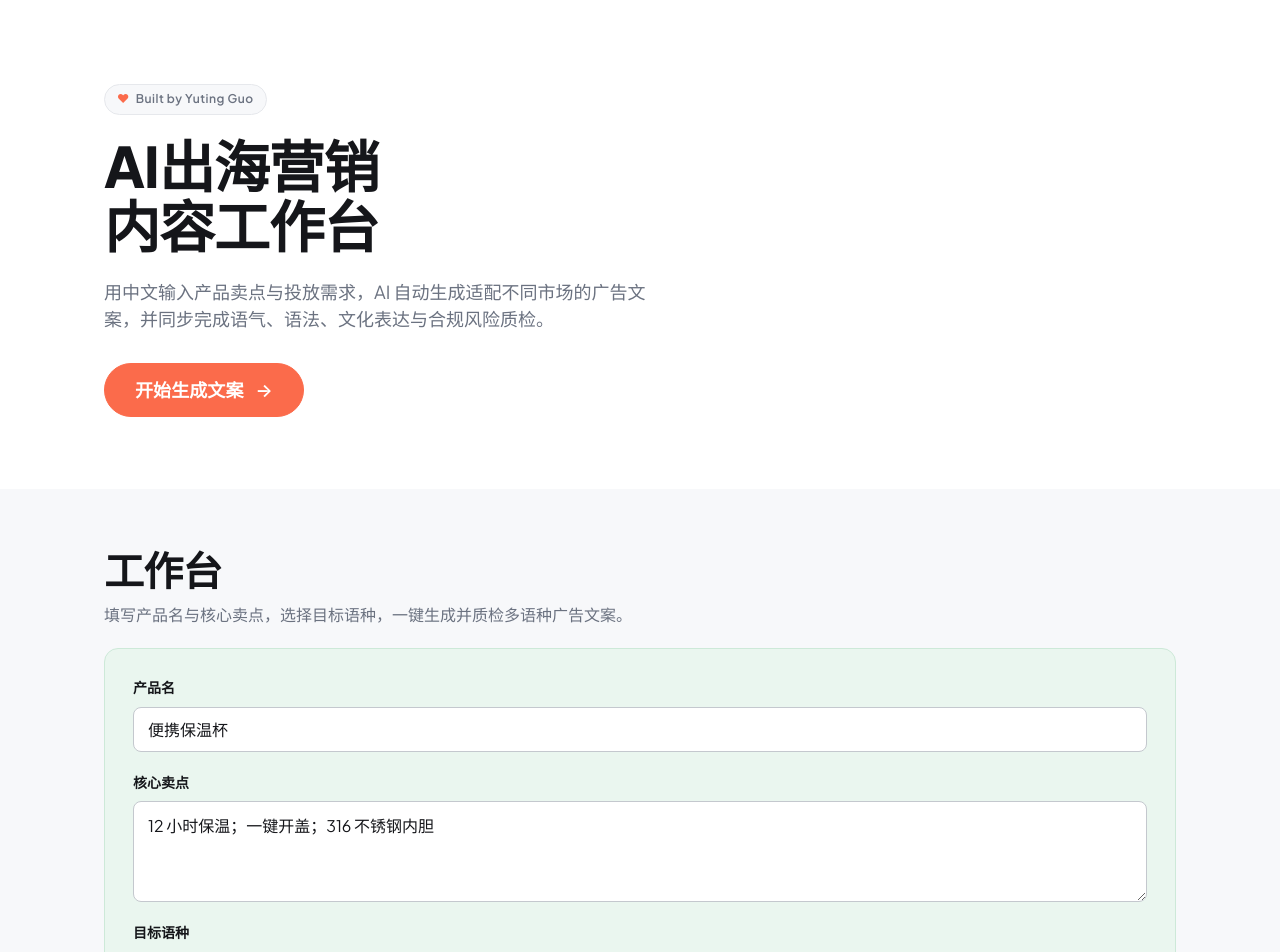
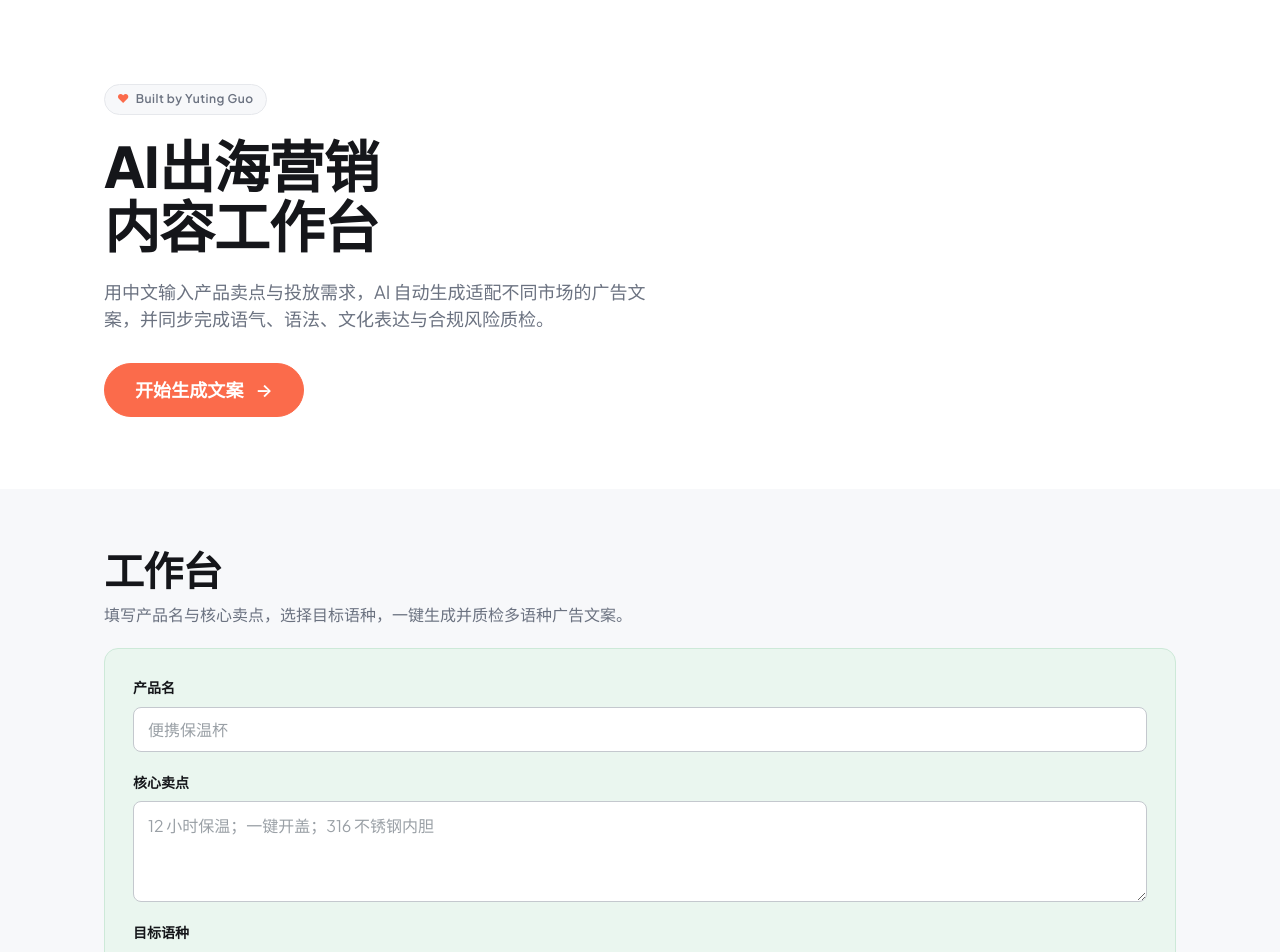
Before and after one commit to Yuting02/marketing-studio, a React (Vite) app: page / in a window 1280 px wide. Shown: the top 952 px of the page. Built offline with nearby package versions, Linux system fonts and the light colour scheme.

Commit message:
style: 预填示例输入显示为灰色，用户改动后变黑色

```diff
--- a/src/components/marketing/Workbench.jsx
+++ b/src/components/marketing/Workbench.jsx
@@ -46,6 +46,9 @@ export function Workbench({ innerRef }) {
   // 预填示例输入（来自设计 demo），但结果区默认为空
   const [product, setProduct] = useState("便携保温杯");
   const [points, setPoints] = useState("12 小时保温；一键开盖；316 不锈钢内胆");
+  // 预填的示例文字显示为灰色，用户一旦改动（touched）即变黑色
+  const [productTouched, setProductTouched] = useState(false);
+  const [pointsTouched, setPointsTouched] = useState(false);
   const [langs, setLangs] = useState({ en: true, fr: true });
 
   // 生成接口状态
@@ -187,14 +190,26 @@ export function Workbench({ innerRef }) {
       >
         <div style={{ display: "grid", gridTemplateColumns: "1fr", gap: 20 }} className="ms-input-grid">
           <Field label="产品名">
-            <Input value={product} onChange={(e) => setProduct(e.target.value)} placeholder="例如：便携保温杯" />
+            <Input
+              value={product}
+              onChange={(e) => {
+                setProduct(e.target.value);
+                setProductTouched(true);
+              }}
+              placeholder="例如：便携保温杯"
+              style={{ color: productTouched ? "var(--text-strong)" : "var(--text-gloss)" }}
+            />
           </Field>
           <Field label="核心卖点">
             <Textarea
               rows={3}
               value={points}
-              onChange={(e) => setPoints(e.target.value)}
+              onChange={(e) => {
+                setPoints(e.target.value);
+                setPointsTouched(true);
+              }}
               placeholder="写 2-3 句，例如：12 小时保温；一键开盖；316 不锈钢内胆"
+              style={{ color: pointsTouched ? "var(--text-strong)" : "var(--text-gloss)" }}
             />
           </Field>
         </div>
```
